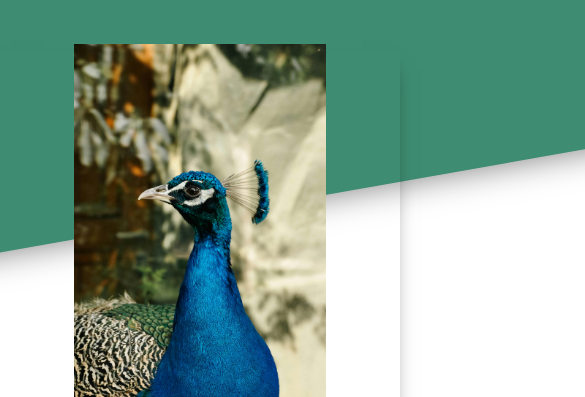
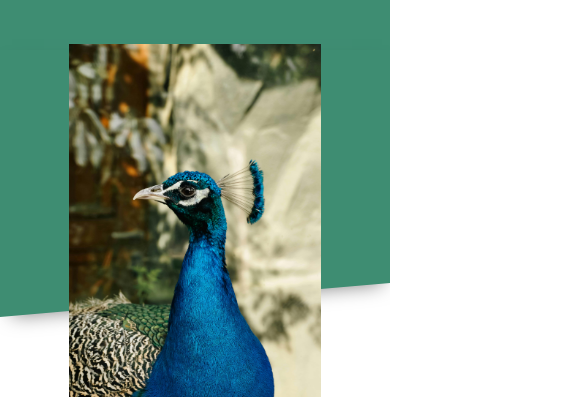
Before and after one commit to chocoisntlate/responsive-portfolio, a website built with webpack: page src/template.html in a window 390 px wide. Shown: the top 397 px of the page, 585 px wide, since content can reach past the window. Built offline with nearby package versions, Linux system fonts and the light colour scheme.

Commit message:
changing the way i do the accent just sovled everything

```diff
--- a/src/styles.css
+++ b/src/styles.css
@@ -8,10 +8,15 @@
     src: url(../assets/Mulish-Regular.ttf) format("truetype");
 }
 
+html, body {
+    width: 100vw;
+    max-width: 100vw;
+}
+
 body {
-    width: 100vw;
     display: flex;
     flex-direction: column;
+
 }
 
 body > * {
@@ -115,12 +120,14 @@ body .contact-me-container {
 .about-me-accent {
     box-shadow: 2px 9px 20px -10px rgba(0,0,0,0.54);
     width: 100%;
-    height: 700px;
+    height: 400px;
     background-color: rgb(62, 141, 114);
 
     position: absolute;
     z-index: -1;
-    transform: rotate(-10deg) translateY(-30em) translateX(-4em) scaleX(300%);
+    transform: skewY(-5deg);
+    top: -100px;
+
 }
 
 .icon {
@@ -216,7 +223,8 @@ body .contact-me-container {
 
     .about-me-background {
         flex-direction: column;
-        min-width: 360px;
+        min-width: 0px;
+        max-width: 360px;
         background-color: transparent;
     }
 
```
